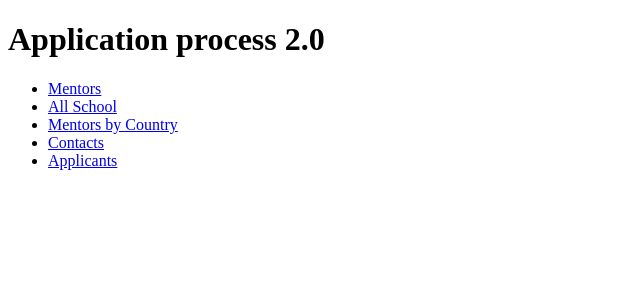
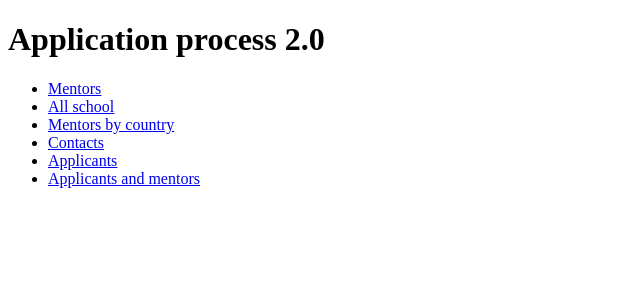
Before and after one commit to gergelyNemeth/application-process-basic-sql, a Flask app: page / in a window 1280 px wide. Shown: the top 300 px of the page, without its empty margins (0-640 px from the left). Run offline with Flask 2, Linux system fonts and the light colour scheme.

Commit message:
Add applicants_and_mentors page, route, and query

```diff
--- a/app.py
+++ b/app.py
@@ -18,13 +18,13 @@ def mentors():
 @app.route('/all-school')
 def all_school():
     columns, table = data_manager.query_all_school()
-    return render_template('query_result.html', title='All School', columns=columns, table=table)
+    return render_template('query_result.html', title='All school', columns=columns, table=table)
 
 
 @app.route('/mentors-by-country')
 def mentors_by_country():
     columns, table = data_manager.query_mentors_by_country()
-    return render_template('query_result.html', title='Mentors by Country', columns=columns, table=table)
+    return render_template('query_result.html', title='Mentors by country', columns=columns, table=table)
 
 
 @app.route('/contacts')
@@ -39,6 +39,12 @@ def applicants():
     return render_template('query_result.html', title='Applicants', columns=columns, table=table)
 
 
+@app.route('/applicants-and-mentors')
+def applicants_and_mentors():
+    columns, table = data_manager.query_applicants_and_mentors()
+    return render_template('query_result.html', title='Applicants and mentors', columns=columns, table=table)
+
+
 def main():
     app.run(debug=True)
 
--- a/templates/main.html
+++ b/templates/main.html
@@ -14,10 +14,11 @@
         <nav>
             <ul>
                 <li><a href="/mentors">Mentors</a></li>
-                <li><a href="/all-school">All School</a></li>
-                <li><a href="/mentors-by-country">Mentors by Country</a></li>
+                <li><a href="/all-school">All school</a></li>
+                <li><a href="/mentors-by-country">Mentors by country</a></li>
                 <li><a href="/contacts">Contacts</a></li>
                 <li><a href="/applicants">Applicants</a></li>
+                <li><a href="/applicants-and-mentors">Applicants and mentors</a></li>
             </ul>
             </ul>
         </nav>
```
Also changed, not shown: data_manager.py (+13 -0 lines).
